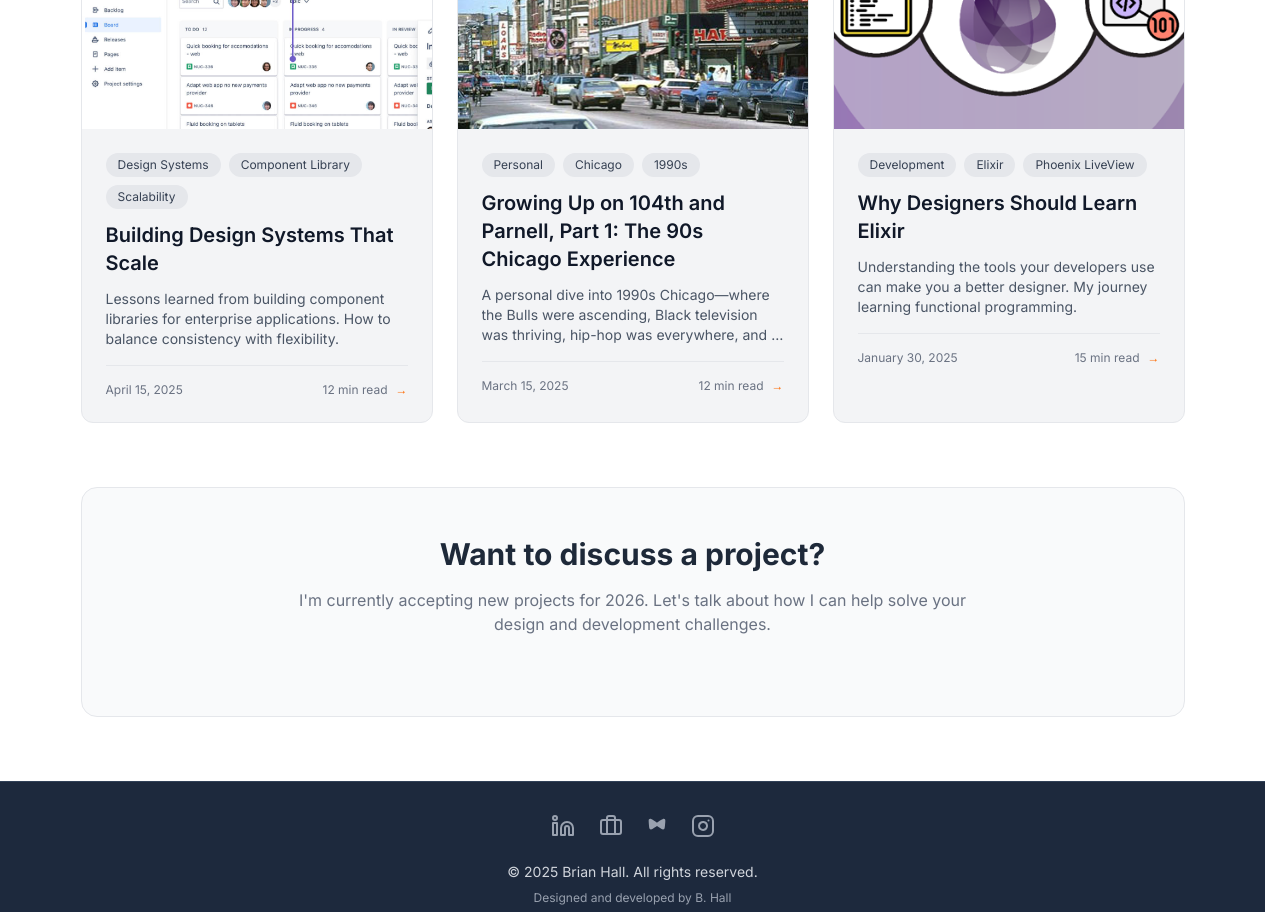
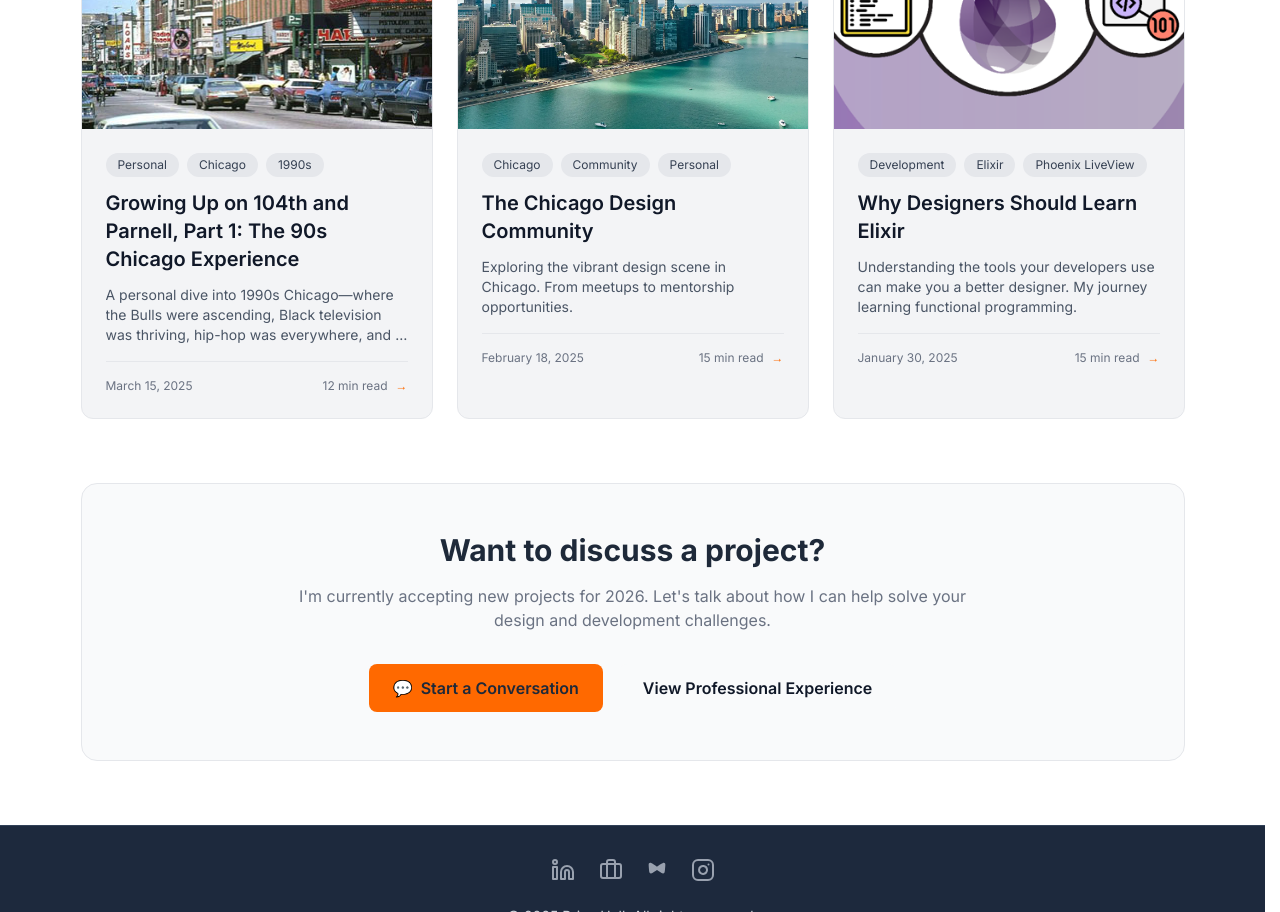
Before and after one commit to brian-hlbdg/portfolio-nextjs, a Next.js app: page /blog in a window 1280 px wide. Shown: the part 1740-2652 px from the top of the page. Built offline with nearby package versions, Linux system fonts and the light colour scheme.

Commit message:
Updated the blogpost template to include conversation links and also read time of blog post

```diff
--- a/src/app/blog/page.tsx
+++ b/src/app/blog/page.tsx
@@ -6,6 +6,7 @@ import { BlogCard } from '@/components/features/blog/BlogCard';
 import { BlogFilterPanel } from '@/components/features/blog/BlogFilterPanel';
 import { FeaturedPostsSection } from '@/components/features/blog/FeaturedPostsSection';
 import { allPosts } from '@/data/blogPosts';
+import Link from 'next/link';
 
 
 interface FilterState {
@@ -112,6 +113,21 @@ export default function BlogPage() {
             I'm currently accepting new projects for 2026. Let's talk about how I can help solve
             your design and development challenges.
           </p>
+          <div className="flex gap-4 justify-center flex-wrap">
+            <Link
+              href="mailto:brian.HLBDG@outlook.com?subject=Start a Conversation"
+              className="px-6 py-3 bg-orange-500 hover:bg-orange-600 text-gray-800 dark:text-white rounded-lg font-semibold transition-colors flex items-center justify-center gap-2"
+            >
+              <span>💬</span>
+              Start a Conversation
+            </Link>
+            <Link
+              href="/experience"
+              className="px-6 py-3 bg-gray-50 dark:bg-slate-700 hover:bg-slate-600 text-gray-900 dark:text-white rounded-lg font-semibold transition-colors inline-block text-center"
+            >
+              View Professional Experience
+            </Link>
+          </div>
         </section>
       </div>
 
--- a/src/data/blogPosts.ts
+++ b/src/data/blogPosts.ts
@@ -61,7 +61,7 @@ export const allPosts: BlogPost[] = [
     tags: ['Community', 'Personal'],
     image: '/images/blog/chicago-skyline.webp',
     date: '2025-02-18',
-    readTime: '6 min read'
+    readTime: '15 min read'
   },
   {
     id: '6',
```
